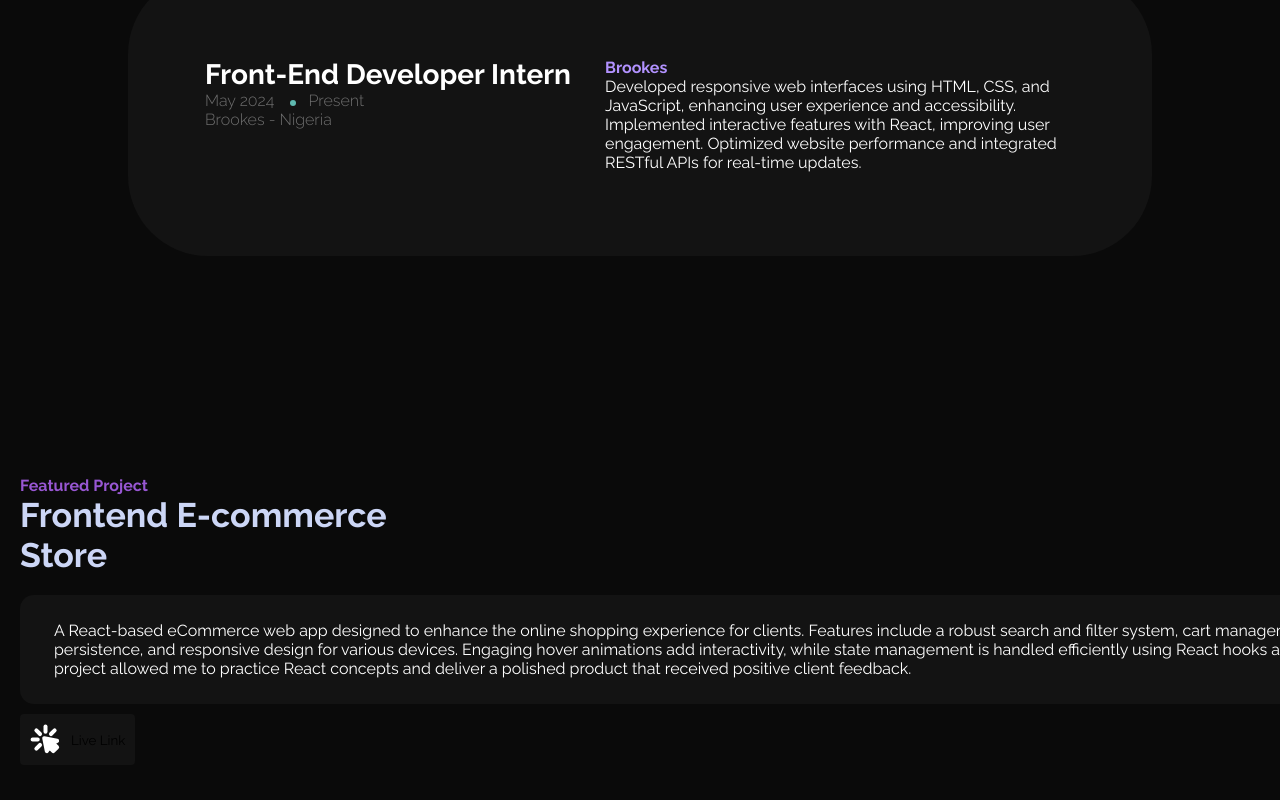
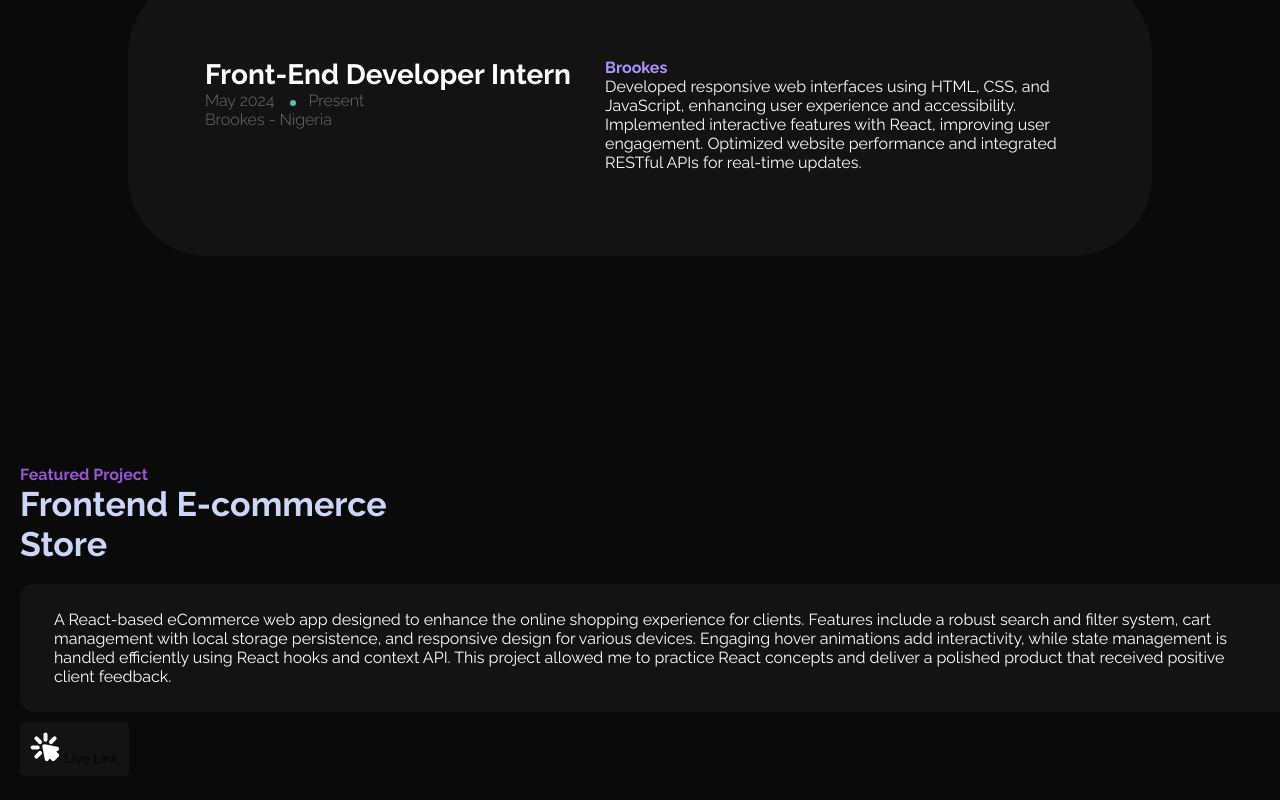
Before and after one commit to IdowuMicheal-1/Portfolio, a Next.js app: page / in a window 1280 px wide. Shown: the part 1718-2518 px from the top of the page. Built offline with nearby package versions, Linux system fonts and the light colour scheme; a web font is replaced by a local one.

Commit message:
'update'

```diff
--- a/app/page.js
+++ b/app/page.js
@@ -3,6 +3,7 @@
 import Header from "./components/Header/Header";
 import hero from "./assets/hero.svg";
 import Link from "next/link";
+import hello from './assets/hello.svg'
 import {
   Wrapper,
   WrapperTitle,
@@ -36,7 +37,7 @@
   ContactHeader,
   TopWrapper,
   ExpDivTwo,
-  ProjectTitle
+  ProjectTitle,
 } from "./styles/HomePage";
 import javascript from "./assets/javascriptCard.svg";
 import online from "./assets/online.svg";
@@ -48,8 +49,13 @@
 import link from "./assets/link.svg";
 import Footer from "./components/Footer/Footer";
 import image from "./assets/image.png"
+import hellomobile from './assets/hellomobile.svg'
+// import { transform } from "next/dist/build/swc";
+// import { useState } from "react/cjs/react.production.min";
 
 export default function Home() {
+
+
   return (
     <div>
       <TopWrapper>
@@ -94,6 +100,10 @@
         <TextTwo>React</TextTwo>
         <TextFour>NodeJS</TextFour>
       </TextWrapper>
+      {/* <HelloWrapper ref={WrapperRef}>
+      <Image src={hello} alt="hello" style={{ transform: `translateX(${translateX}) rotate(80deg)`}}/>
+      <Image src={hellomobile} alt="hello" style={{ transform: `translateX(${translateX}) rotate(80deg)`}}/>
+      </HelloWrapper> */}
       <div>
         <WorkText>Work Experience</WorkText>
         <ExpWrapper>
@@ -126,7 +136,7 @@
         <ImageStyle>
           <TextWpp>
             <TextPrj>
-            <h4 style={{ marginLeft: 20, color: "#9857D3", fontSize: "16px" }}>
+            <h4 style={{ marginLeft: 20, color: "#9857D3", fontSize: "16px",zIndex:'1' }}>
               Featured Project
             </h4>
             <ProjectTitle>
@@ -148,17 +158,10 @@
             <Image src={image} alt="ecommere" height={200} style={{width:'80vw',marginLeft:'50px',marginRight:'auto'}}/>
             {/* </div> */}
             <LinkWrapper>
-              <Image src={link} alt="link" /> <Link href="https://tim-care-ecommerce.vercel.app/">Live Link</Link>
+            <Link href="https://tim-care-ecommerce.vercel.app/"><Image src={link} alt="link" /> Live Link</Link>
             </LinkWrapper>
           </TextWpp>
-          {/* <TextPrj1>
-            <h4 style={{ marginLeft: 20, color: "#9857D3", fontSize: "16px" }}>
-              Featured Project
-            </h4>
-            <ProjectTitle>
-              Frontend E-commerce Store
-            </ProjectTitle>
-            </TextPrj1> */}
+
           <Image src={projectOne} alt="ecommere"/>
         </ImageStyle>
       </div>
--- a/app/styles/HomePage.js
+++ b/app/styles/HomePage.js
@@ -172,6 +172,7 @@
 `;
 
 export const TextWrapper = styled.div`
+position: relative;
   width: 100%;
   display: flex;
   align-items: center;
@@ -274,6 +275,7 @@
 
   & > img {
     max-height: fit-content;
+    /* display: block; */
   }
   @media ${QUERIES.tabletAndSmaller} {
     flex-direction: column-reverse;
@@ -305,6 +307,7 @@
   margin-left: 20px;
   font-family: var(--font-raleway);
   text-align: left;
+  width: 100vw;
 
   @media ${QUERIES.tabletAndSmaller} {
     max-width: 80%;
@@ -344,6 +347,10 @@
   padding: 10px 10px;
   gap: 10px;
 
+  & > a{
+    align-items: center;
+  }
+
   @media ${QUERIES.tabletAndSmaller} {
     margin-left: 40px;
   }
@@ -372,6 +379,47 @@
   }
 `;
 
+// export const HelloWrapper = styled.div`
+// position: relative;
+// pointer-events: none;
+
+
+
+
+// & > img{
+//   position: absolute;
+
+// top:0;
+// left:0;
+// margin-top: 18rem;
+// transition: transform 200ms;
+// transform: rotate(75deg);
+// }
+
+// @media ${QUERIES.tabletAndSmaller} {
+//   & > img{
+//   position: absolute;
+
+// top:0;
+// left:0;
+// margin-top: 26rem;
+// transition: transform 200ms;
+// transform: rotate(75deg);
+// }
+// }
+
+// @media ${QUERIES.tabletAndSmaller} {
+//   & > img:nth-of-type(1){
+//     display: none;
+// }
+//   & > img:nth-of-type(2){
+//     margin-top: 30rem;
+// }
+// }
+
+
+// `
+
 export const ContactText = styled.p`
   font-size: ${15 / 16}rem;
   color: white;
```
Also changed, not shown: app/assets/hello.svg (added), app/assets/hellomobile.svg (added).
